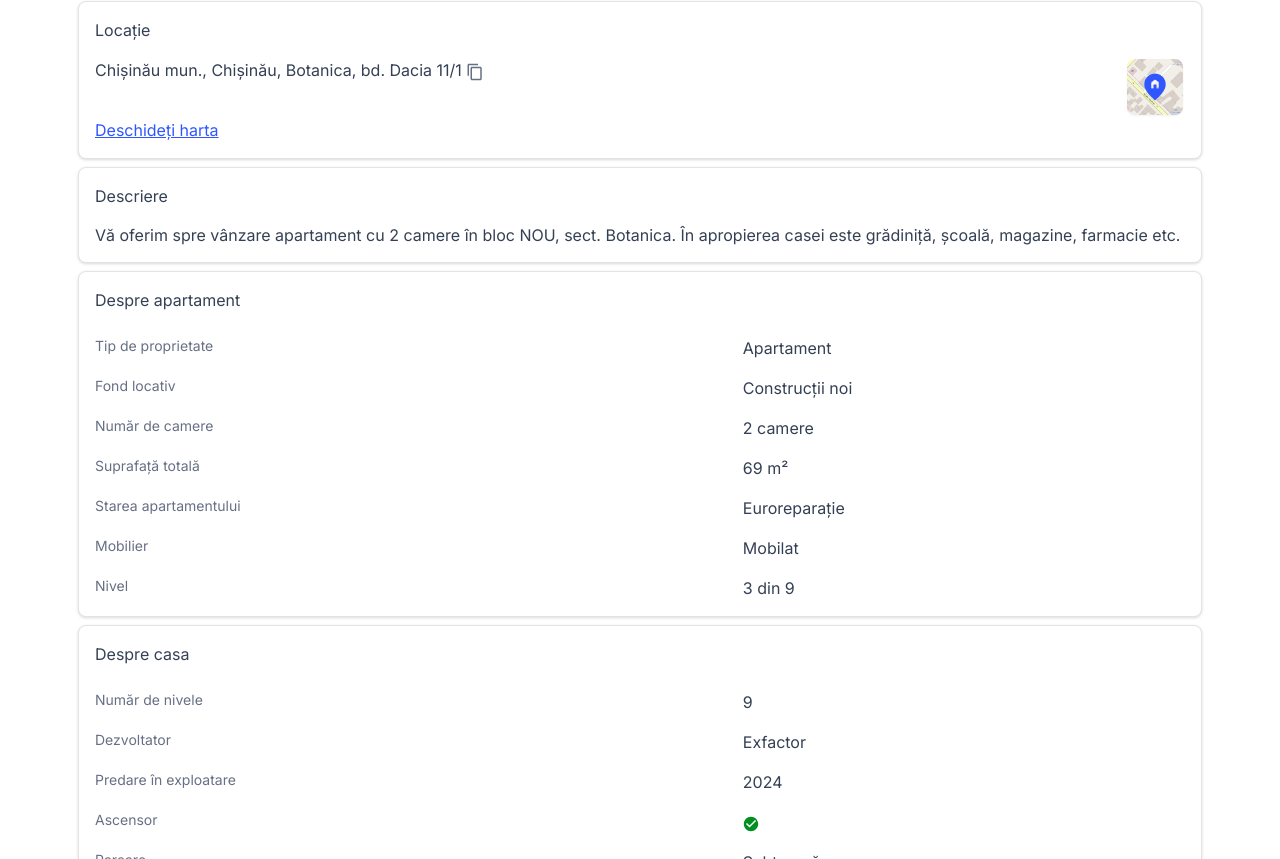
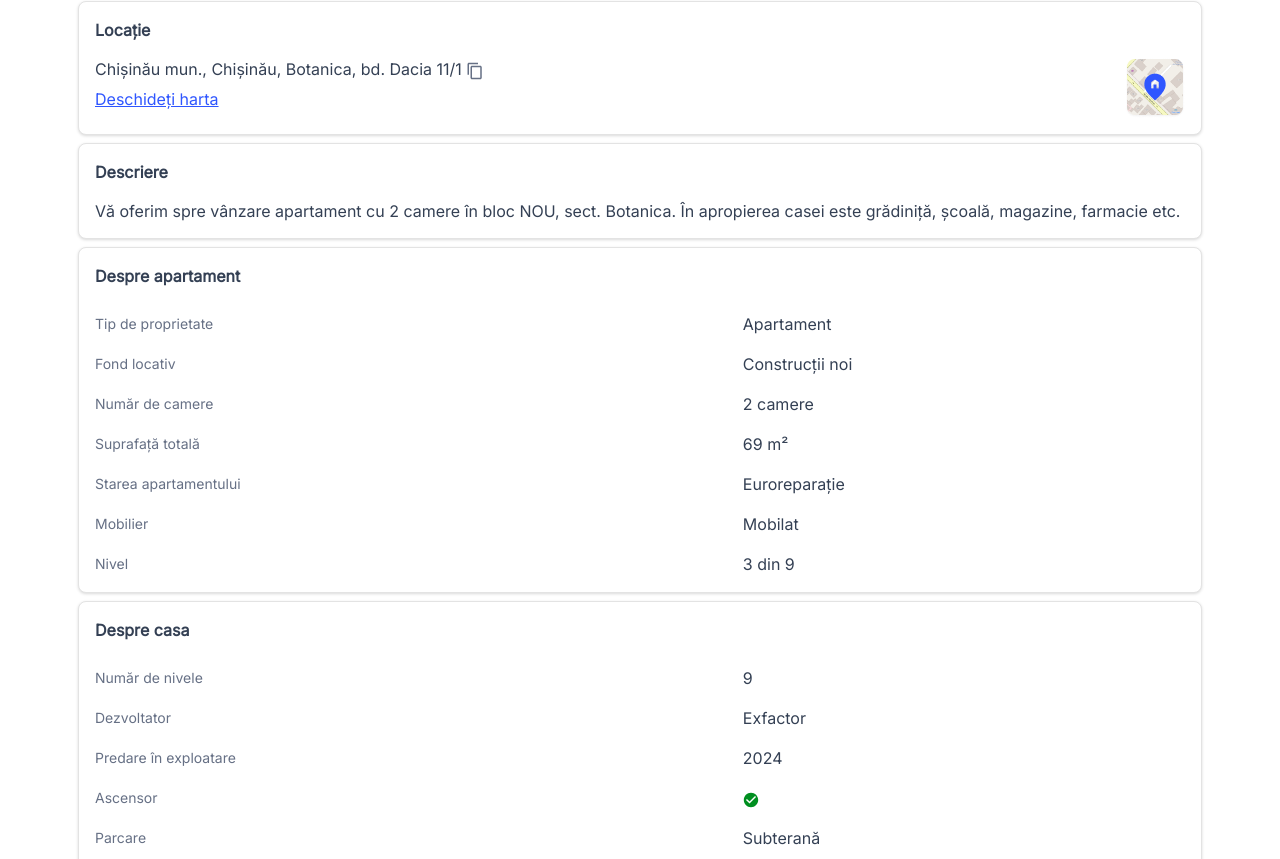
Before and after one commit to teratron/realoc, a React (Vite) app: page /realoc/property in a window 1280 px wide. Shown: the part 1121-1980 px from the top of the page. Built offline with nearby package versions, Linux system fonts and the light colour scheme.

Commit message:
Property

```diff
--- a/src/assets/scss/_typography.scss
+++ b/src/assets/scss/_typography.scss
@@ -2,8 +2,17 @@
 // Typography
 //**********************************************
 
+// *** Temporary file ***
+
+// 16/24/600
+%__t-card-title {
+    font-size:   1rem;
+    font-weight: 600;
+    line-height: 1.5rem;
+    color:       #344054;
+}
+
 // 16/24/500
-%__t-card-title,
 %__t-list-value {
     font-size:   1rem;
     font-weight: 500;
--- a/src/assets/scss/app.scss
+++ b/src/assets/scss/app.scss
@@ -208,16 +208,14 @@ body {
         padding-bottom: .5rem;
     }
 
-    > .row, &.row {
-        @extend .mx-0;
+    & > &-item {
+        align-items: center;
+    }
 
-        > .col {
-            // 2 columns
-            &:first-child:nth-last-child(2):not(.body),
-            &:last-child:nth-child(2):not(.foot) {
-                align-items: center;
-            }
+    &-item {
+        @extend .row, .mx-0;
 
+        > * {
             // 1 from 2 columns
             &:first-child:nth-last-child(2):not(.body) {
                 @extend %__t-list-key;
@@ -240,17 +238,86 @@ body {
         }
 
         > .head {
+            @extend .col;
             @extend .ps-0, .col-auto;
         }
 
         > .body {
+            @extend .col;
             @extend .px-0, .col;
+
+            &.card-text > a {
+                @extend .d-block, .mt-2;
+            }
         }
 
         > .foot {
+            @extend .col;
             @extend .pe-0, .col-auto;
         }
     }
+}
+
+//**********************************************
+// App Bar
+//**********************************************
+
+.app-bar {
+    > .head {
+        @extend .ps-0, .col-auto;
+    }
+
+    > .body {
+        @extend .px-0, .col;
+    }
+
+    > .foot {
+        @extend .pe-0, .col-auto;
+    }
+}
+
+//**********************************************
+// Card
+//**********************************************
+
+.card {
+    padding:    1rem;
+    box-shadow: 0 1px 3px 0 rgba(0, 0, 0, 0.15);
+
+    &-title {
+        @extend %__t-card-title, .mb-3;
+    }
+
+    &-text {
+        @extend %__t-card-text;
+    }
+
+    > :only-child,
+    > :not(:only-child):first-child {
+        @extend .mt-0;
+    }
+
+    &:last-of-type,
+    > :only-child,
+    > :not(:only-child):last-child {
+        @extend .mb-0;
+    }
+
+    .form > & > div:not(:last-of-type) {
+        @extend .mb-3;
+    }
+
+    > .alert {
+        @extend .d-flex, .align-items-baseline;
+
+        > img {
+            @extend .me-2;
+        }
+    }
+}
+
+.property-summary {
+
 }
 
 //**********************************************
@@ -302,50 +369,6 @@ body {
         background-color: white;
         box-shadow:       0 1px 2px 0 rgba(0, 0, 0, 0.1);
     }
-}
-
-//**********************************************
-// Card
-//**********************************************
-
-.card {
-    padding:    1rem;
-    box-shadow: 0 1px 3px 0 rgba(0, 0, 0, 0.15);
-
-    &-title {
-        @extend %__t-card-title, .mb-3;
-    }
-
-    &-text {
-        @extend %__t-card-text;
-    }
-
-    > :only-child,
-    > :not(:only-child):first-child {
-        @extend .mt-0;
-    }
-
-    &:last-of-type,
-    > :only-child,
-    > :not(:only-child):last-child {
-        @extend .mb-0;
-    }
-
-    .form > & > div:not(:last-of-type) {
-        @extend .mb-3;
-    }
-
-    > .alert {
-        @extend .d-flex, .align-items-baseline;
-
-        > img {
-            @extend .me-2;
-        }
-    }
-}
-
-.property-summary {
-
 }
 
 //**********************************************
--- a/src/pages/Property.tsx
+++ b/src/pages/Property.tsx
@@ -1,6 +1,6 @@
 import {useState} from 'react'
 import {Link} from 'react-router-dom'
-import {Badge, Button, Card, Carousel, Col, Container, Image, Modal, Navbar, Row} from 'react-bootstrap'
+import {Badge, Button, Card, Carousel, Container, Image, Modal, Navbar} from 'react-bootstrap'
 import Header from '../containers/Header'
 import Main from '../containers/Main'
 
@@ -62,46 +62,44 @@ function Property() {
                             <Badge bg="secondary"><Image src={iconSelected}/> Credit ipotecar</Badge>
                         </Card.Text>
                         <Card.Title>75 000 € <small>1 086 €/m²</small></Card.Title>
-                        <Row className="app-list">
-                            <Col>
+                        <div className="app-list-item">
+                            <div>
                                 <div><Image src={iconBuilding} width={16} height={16}/></div>
                                 <small>Fond locativ</small>
                                 <Card.Subtitle>Constr. noi</Card.Subtitle>
-                            </Col>
-                            <Col>
+                            </div>
+                            <div>
                                 <div><Image src={iconDoor} height={20}/></div>
                                 <Card.Text>Apartament</Card.Text>
                                 <Card.Subtitle>2 camere</Card.Subtitle>
-                            </Col>
-                            <Col>
+                            </div>
+                            <div>
                                 <div><Image src={iconArea} height={16}/></div>
                                 <Card.Text>Suprafață</Card.Text>
                                 <Card.Subtitle>69 m²</Card.Subtitle>
-                            </Col>
-                            <Col>
+                            </div>
+                            <div>
                                 <div><Image src={iconStair} height={16}/></div>
                                 <Card.Text>Nivel</Card.Text>
                                 <Card.Subtitle>3 din 9</Card.Subtitle>
-                            </Col>
-                        </Row>
+                            </div>
+                        </div>
                     </Card>
 
                     <Card>
                         <Card.Title>Locație</Card.Title>
-                        <Row className="app-list">
-                            <Col className="body">
-                                <Card.Title>
-                                    Chișinău mun., Chișinău, Botanica,
-                                    bd. Dacia 11/1 <Image src={iconCopy}/>
-                                </Card.Title>
-                            </Col>
-                            <Col className="foot">
+                        <div className="app-list-item">
+                            <div className="body card-text">
+                                Chișinău mun., Chișinău, Botanica,
+                                bd. Dacia 11/1 <Image src={iconCopy}/>
+                                <Link to="/#">Deschideți harta</Link>
+                            </div>
+                            <div className="foot">
                                 <Link to="/#">
                                     <Image src={iconMap}/>
                                 </Link>
-                            </Col>
-                        </Row>
-                        <Link to="/#">Deschideți harta</Link>
+                            </div>
+                        </div>
                     </Card>
 
                     <Card>
@@ -114,66 +112,66 @@ function Property() {
 
                     <Card className="app-list">
                         <Card.Title>Despre apartament</Card.Title>
-                        <Row>
-                            <Col>Tip de proprietate</Col>
-                            <Col>Apartament</Col>
-                        </Row>
-                        <Row>
-                            <Col>Fond locativ</Col>
-                            <Col>Construcții noi</Col>
-                        </Row>
-                        <Row>
-                            <Col>Număr de camere</Col>
-                            <Col>2 camere</Col>
-                        </Row>
-                        <Row>
-                            <Col>Suprafață totală</Col>
-                            <Col>69 m²</Col>
-                        </Row>
-                        <Row>
-                            <Col>Starea apartamentului</Col>
-                            <Col>Euroreparație</Col>
-                        </Row>
-                        <Row>
-                            <Col>Mobilier</Col>
-                            <Col>Mobilat</Col>
-                        </Row>
-                        <Row>
-                            <Col>Nivel</Col>
-                            <Col>3 din 9</Col>
-                        </Row>
+                        <div className="app-list-item">
+                            <div>Tip de proprietate</div>
+                            <div>Apartament</div>
+                        </div>
+                        <div className="app-list-item">
+                            <div>Fond locativ</div>
+                            <div>Construcții noi</div>
+                        </div>
+                        <div className="app-list-item">
+                            <div>Număr de camere</div>
+                            <div>2 camere</div>
+                        </div>
+                        <div className="app-list-item">
+                            <div>Suprafață totală</div>
+                            <div>69 m²</div>
+                        </div>
+                        <div className="app-list-item">
+                            <div>Starea apartamentului</div>
+                            <div>Euroreparație</div>
+                        </div>
+                        <div className="app-list-item">
+                            <div>Mobilier</div>
+                            <div>Mobilat</div>
+                        </div>
+                        <div className="app-list-item">
+                            <div>Nivel</div>
+                            <div>3 din 9</div>
+                        </div>
                     </Card>
 
                     <Card className="app-list">
                         <Card.Title>Despre casa</Card.Title>
-                        <Row>
-                            <Col>Număr de nivele</Col>
-                            <Col>9</Col>
-                        </Row>
-                        <Row>
-                            <Col>Dezvoltator</Col>
-                            <Col>Exfactor</Col>
-                        </Row>
-                        <Row>
-                            <Col>Predare în exploatare</Col>
-                            <Col>2024</Col>
-                        </Row>
-                        <Row>
-                            <Col>Ascensor</Col>
-                            <Col><Image src={iconCheck}/></Col>
-                        </Row>
-                        <Row>
-                            <Col>Parcare</Col>
-                            <Col>Subterană</Col>
-                        </Row>
+                        <div className="app-list-item">
+                            <div>Număr de nivele</div>
+                            <div>9</div>
+                        </div>
+                        <div className="app-list-item">
+                            <div>Dezvoltator</div>
+                            <div>Exfactor</div>
+                        </div>
+                        <div className="app-list-item">
+                            <div>Predare în exploatare</div>
+                            <div>2024</div>
+                        </div>
+                        <div className="app-list-item">
+                            <div>Ascensor</div>
+                            <div><Image src={iconCheck}/></div>
+                        </div>
+                        <div className="app-list-item">
+                            <div>Parcare</div>
+                            <div>Subterană</div>
+                        </div>
                     </Card>
 
-                    <Card>
+                    <Card className="app-list">
                         <Card.Title>Detalii comerciale</Card.Title>
-                        <Row className="app-list">
-                            <Col>Credit ipotecar</Col>
-                            <Col>Disponibil</Col>
-                        </Row>
+                        <div className="app-list-item">
+                            <div>Credit ipotecar</div>
+                            <div>Disponibil</div>
+                        </div>
                     </Card>
 
                     <Navbar>
```
